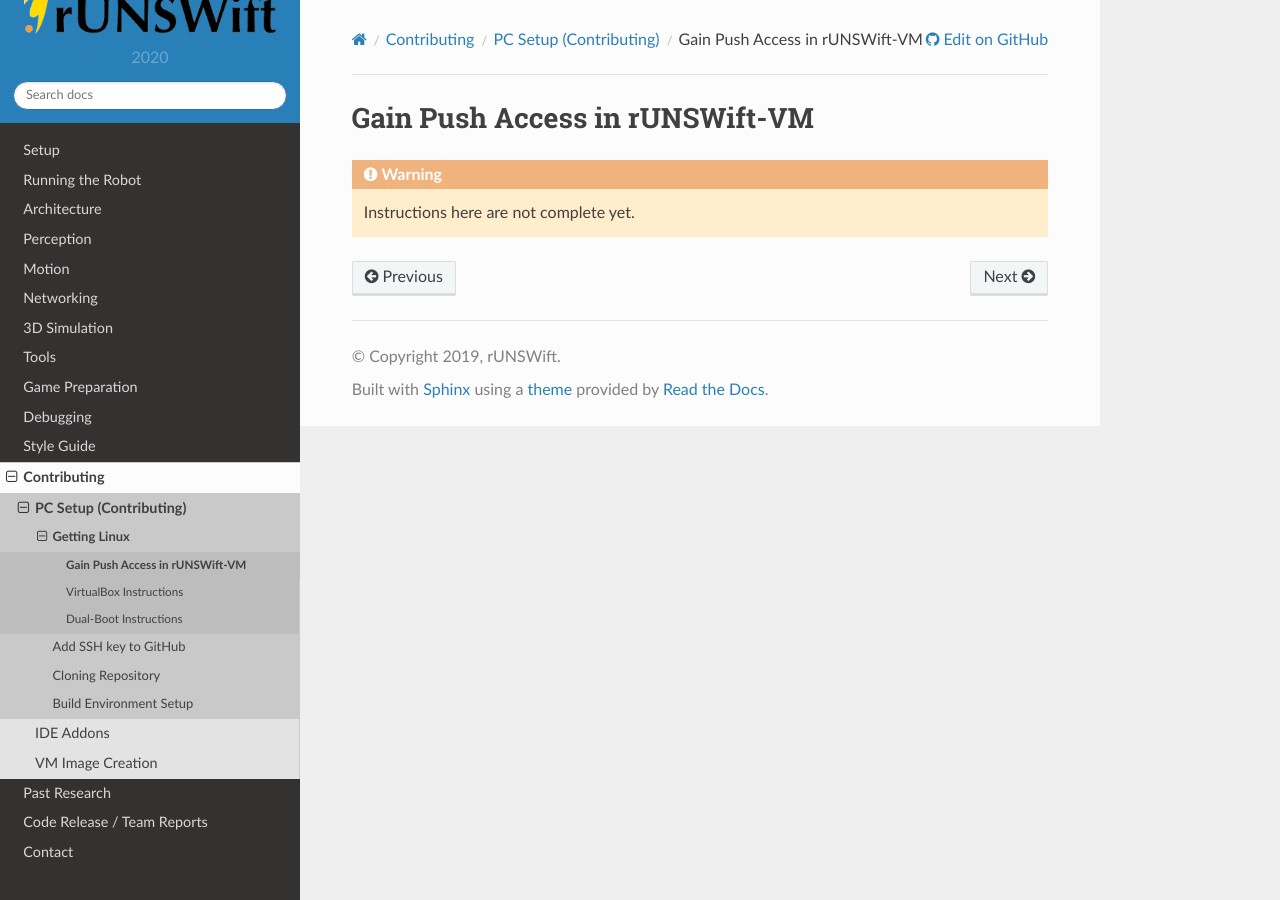
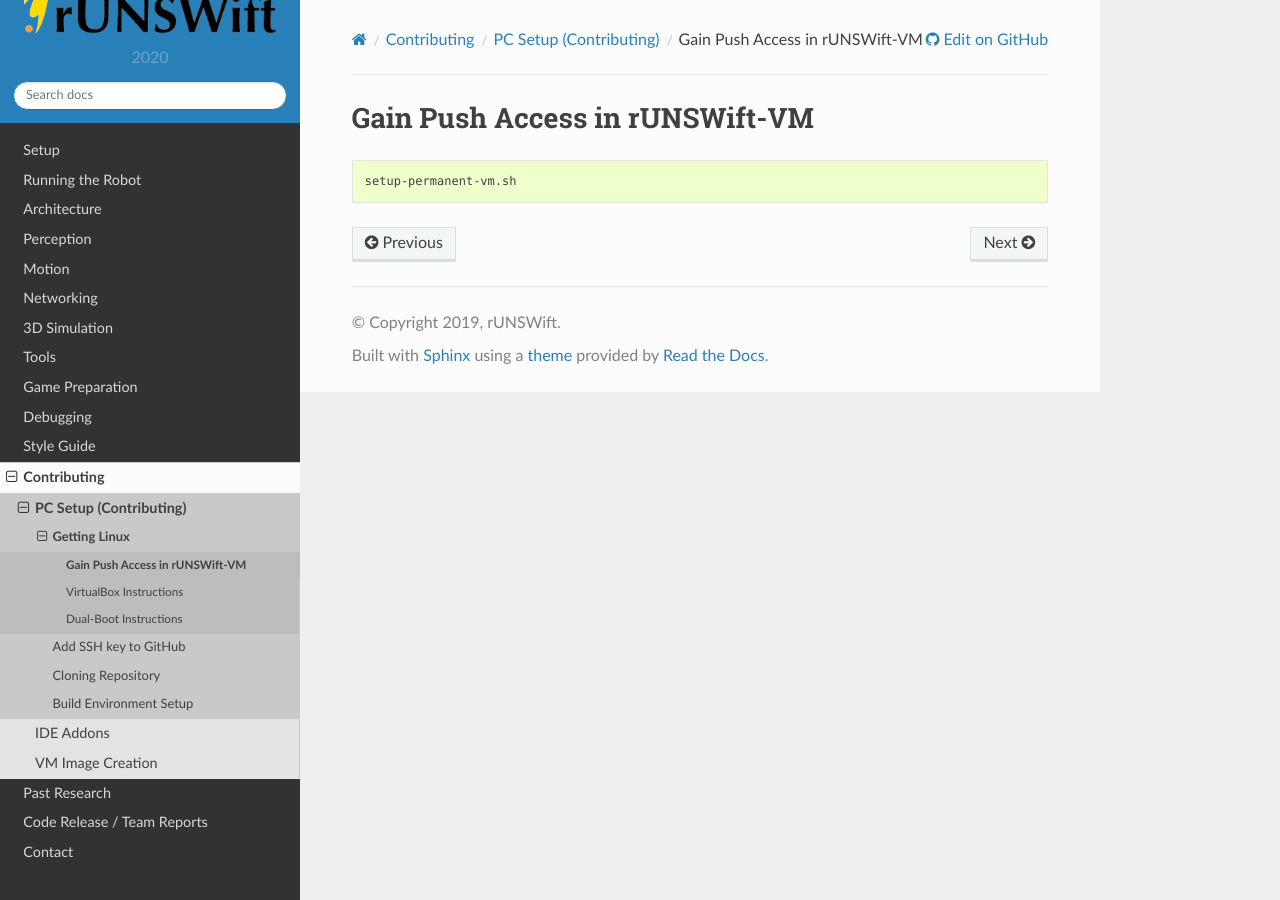
Before and after one commit to UNSWComputing/rUNSWift-docs, a Sphinx documentation site: the page built from source/contributing/gain_push_access_in_runswift_vm.rst, in a window 1280 px wide. Built offline with Sphinx 7.4.7 and the Read the Docs theme 2.0.0, drawn with Linux system fonts in a browser that asks for light colours.

Commit message:
so people know how to convert their vm's

```diff
--- a/source/contributing/gain_push_access_in_runswift_vm.rst
+++ b/source/contributing/gain_push_access_in_runswift_vm.rst
@@ -2,5 +2,6 @@
 Gain Push Access in rUNSWift-VM
 ###############################
 
-.. warning::
-    Instructions here are not complete yet.
+.. code-block:: bash
+
+   setup-permanent-vm.sh
```
